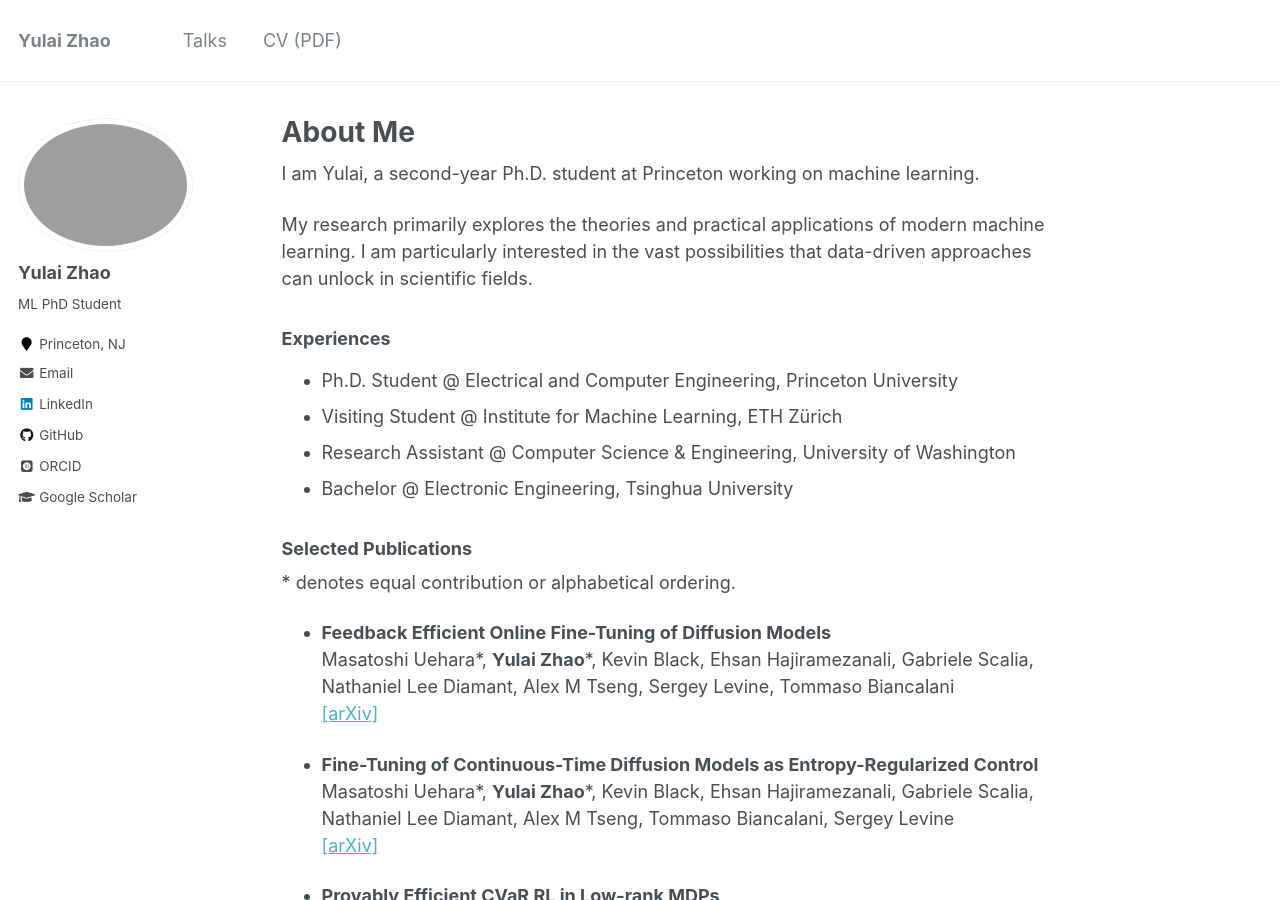
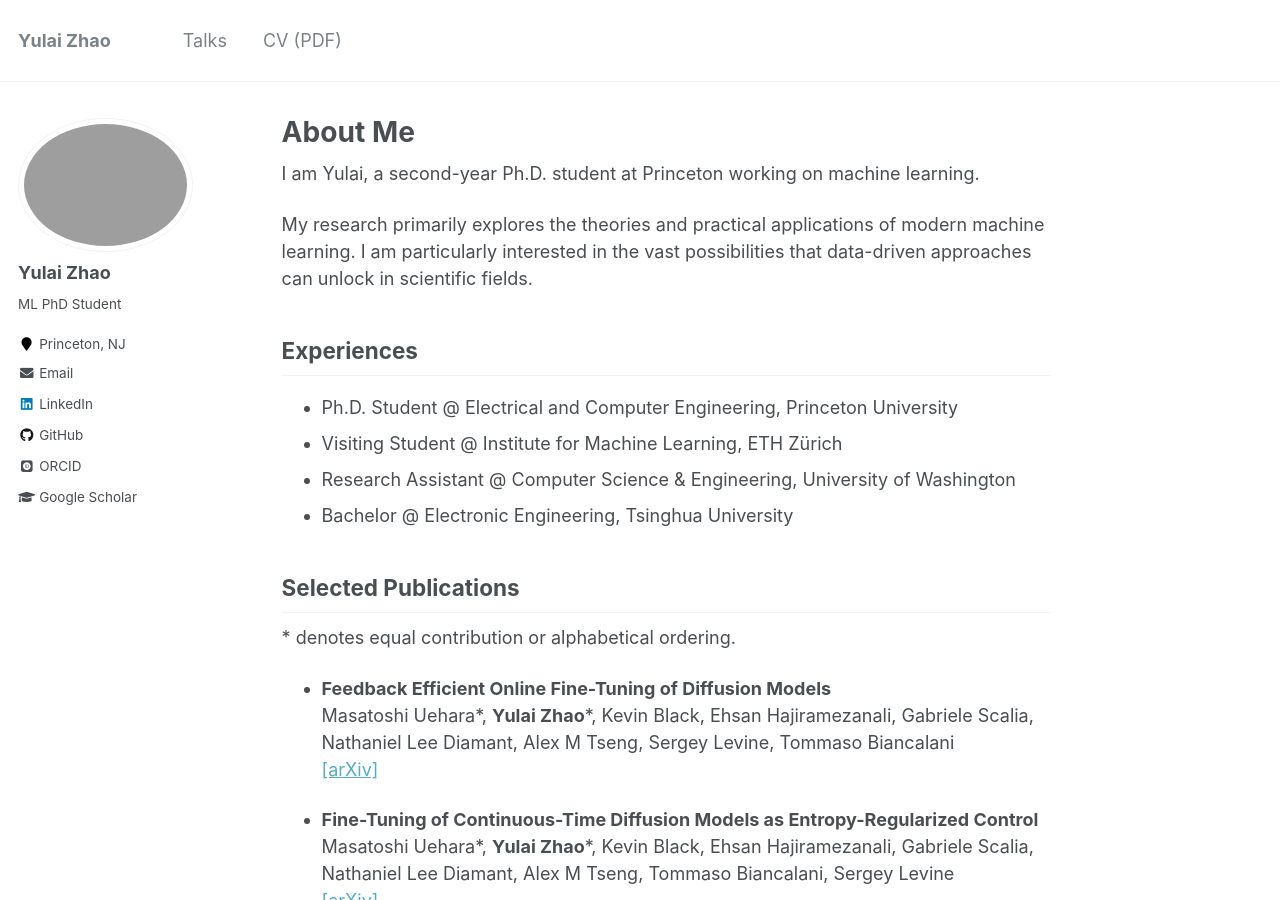
Before and after one commit to zhaoyl18/zhaoyl18.github.io, a Jekyll site: the page built from _pages/about.md, in a window 1280 px wide and 900 px high. Built offline with Jekyll 4.4.1, drawn with Linux system fonts in a browser that asks for light colours; some web fonts are replaced.

Commit message:
update title sizes

```diff
--- a/_pages/about.md
+++ b/_pages/about.md
@@ -12,14 +12,14 @@ I am Yulai, a second-year Ph.D. student at Princeton working on machine learning
 
 My research primarily explores the theories and practical applications of modern machine learning. I am particularly interested in the vast possibilities that data-driven approaches can unlock in scientific fields.
 
-### Experiences
+## Experiences
 
 - Ph.D. Student @ Electrical and Computer Engineering, Princeton University
 - Visiting Student @ Institute for Machine Learning, ETH Zürich
 - Research Assistant @ Computer Science & Engineering, University of Washington
 - Bachelor @ Electronic Engineering, Tsinghua University
 
-### Selected Publications
+## Selected Publications
 
 \* denotes equal contribution or alphabetical ordering.
 
@@ -57,7 +57,7 @@ My research primarily explores the theories and practical applications of modern
   *International Conference on Artificial Intelligence and Statistics (AISTATS) 2022*
   [[paper]](https://proceedings.mlr.press/v151/zhao22b.html) [[arXiv]](https://arxiv.org/abs/2102.08903)
 
-### Teaching
+## Teaching
 
 During my time at Princeton, I have contributed as a teaching assistant for the following courses:
 
```
Also changed, not shown: _pages/talks.md (+2 -2 lines).
